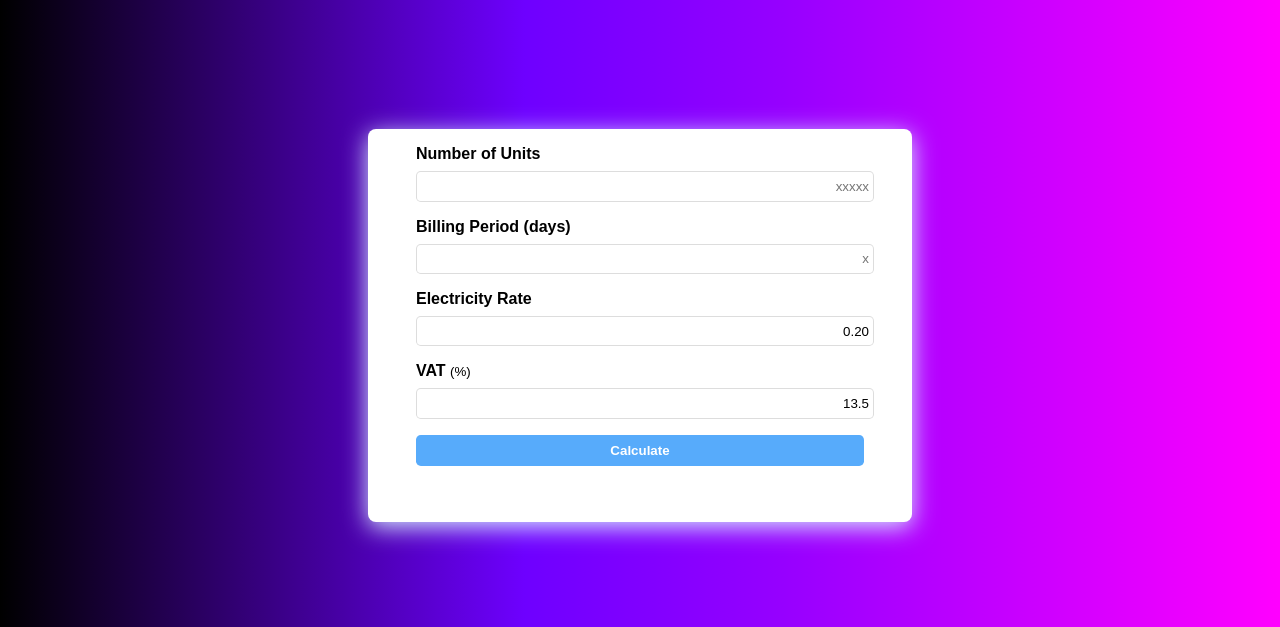
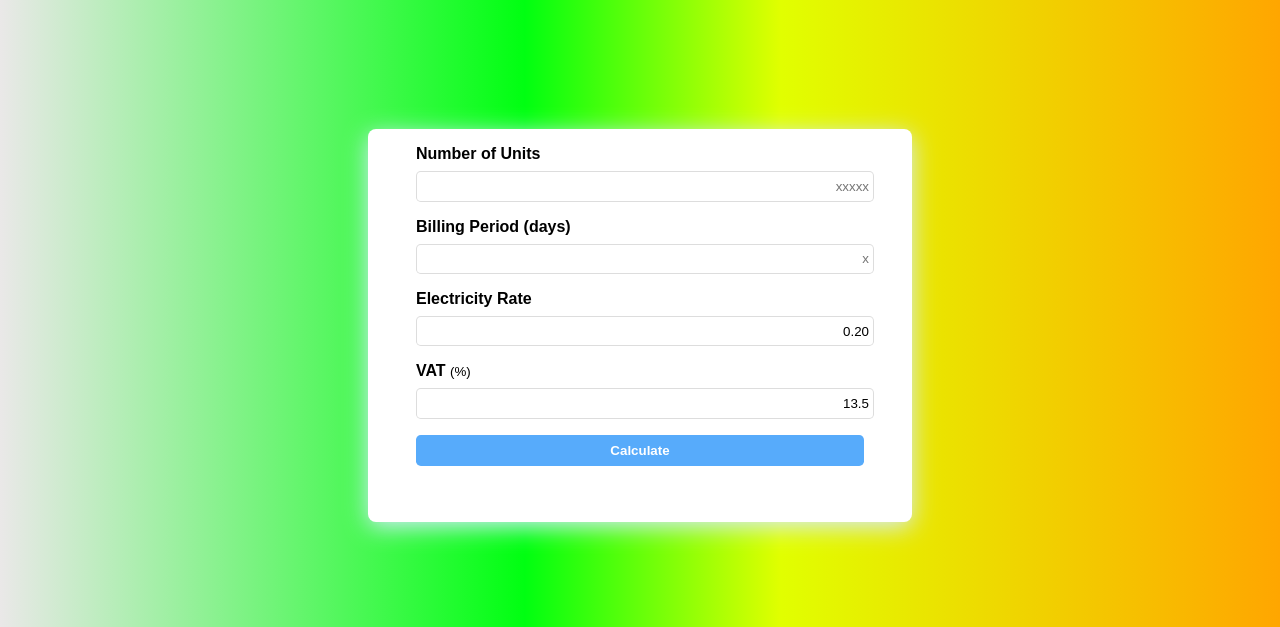
Before and after one commit to Charlesjahn/CA3_CrossPlatform, a website: page index.html in a window 1280 px wide. Shown: the part 173-800 px from the top of the page. Drawn offline with Linux system fonts and the light colour scheme.

Commit message:
change background color

```diff
--- a/style.css
+++ b/style.css
@@ -19,7 +19,7 @@ main {
     align-items: center;
     justify-content: center;
     background: rgb(18, 236, 225);
-    background: linear-gradient(90deg, rgb(0, 0, 0) 0%, rgb(110, 0, 255) 41%, rgb(150, 0, 255) 61%, rgb(255, 0, 255) 100%);
+    background: linear-gradient(90deg, rgb(234, 232, 232) 0%, rgb(0, 255, 17) 41%, rgb(225, 255, 0) 61%, rgb(255, 166, 0) 100%);
 }
 
 #app-title {
```
